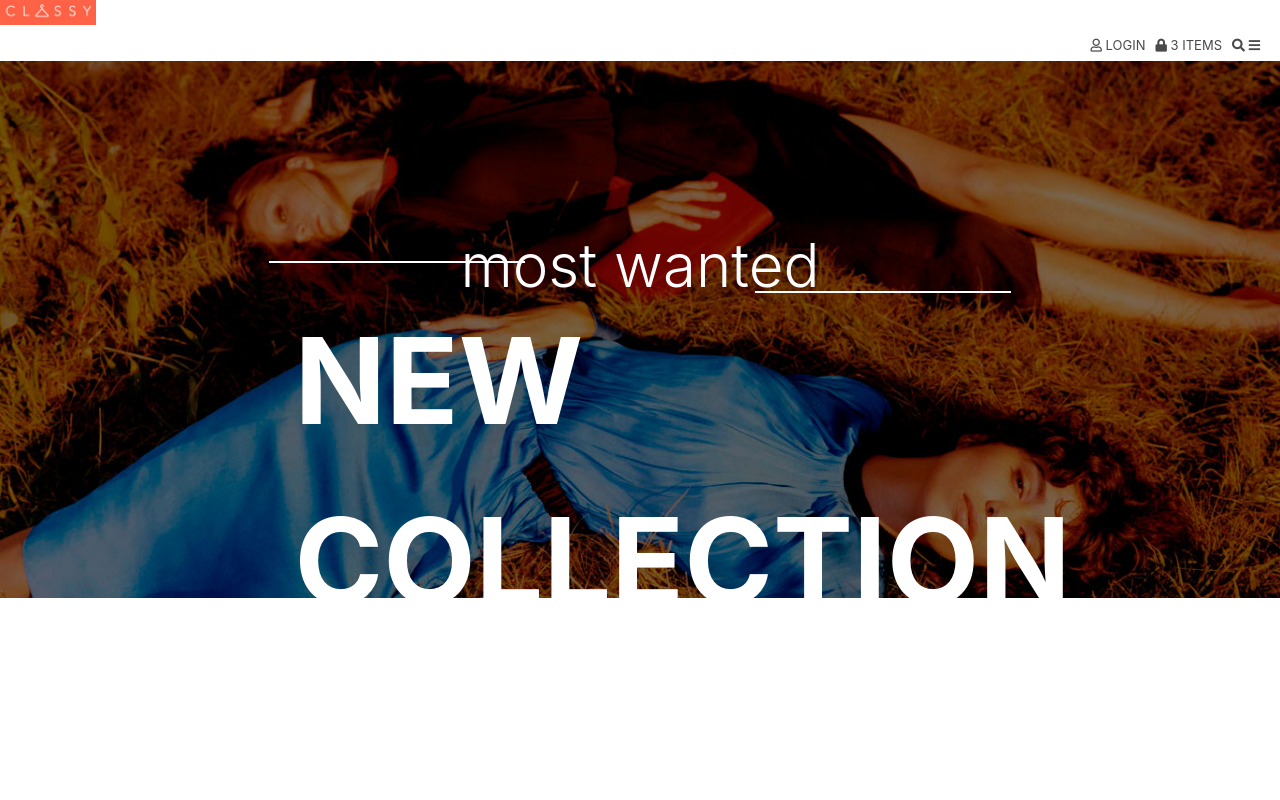
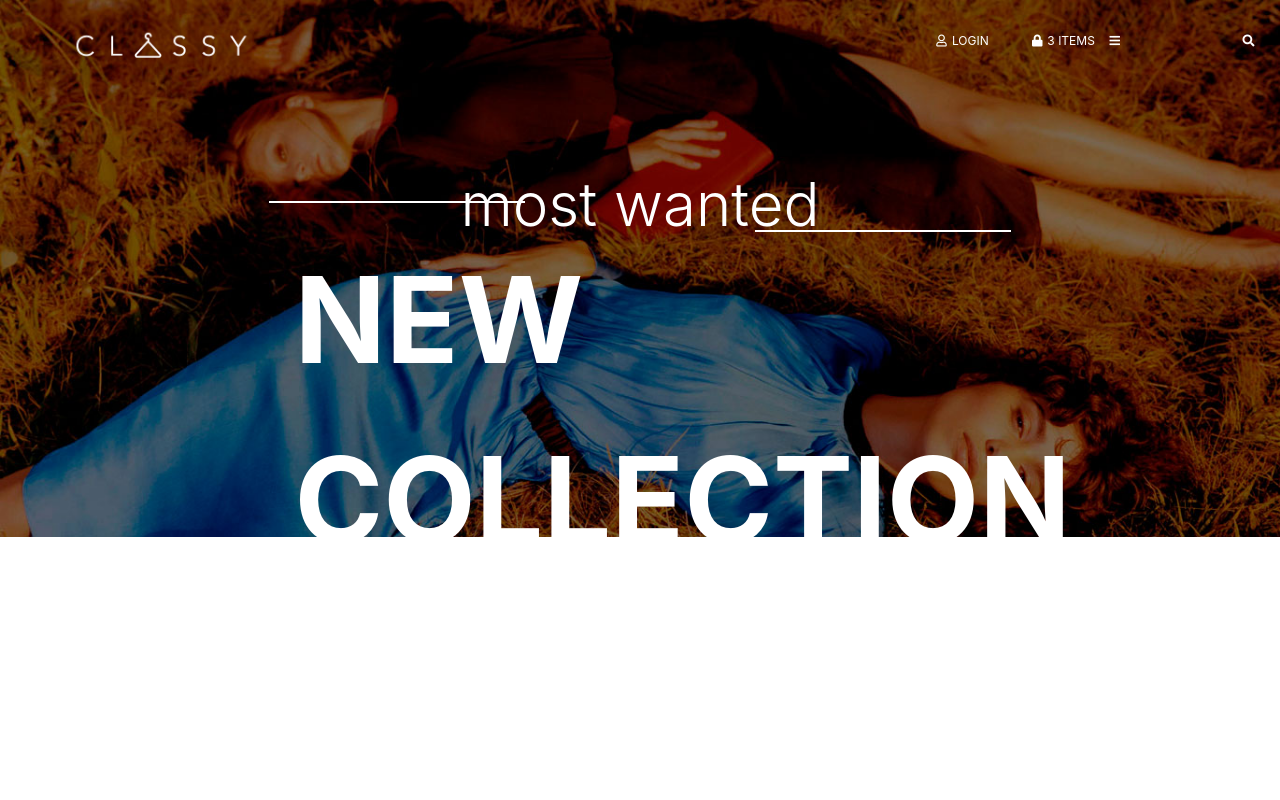
Before and after one commit to Allfixxx/my-project, a Vue app: page /collection in a window 1280 px wide. Shown: the top 800 px of the page. Built offline with nearby package versions, Linux system fonts and the light colour scheme.

Commit message:
header/home/collection
Made changes in the following three, trying to make them responsive.

```diff
--- a/src/components/Collection.vue
+++ b/src/components/Collection.vue
@@ -2,8 +2,8 @@
 
   <main class="wrapper">
 
-    <div>
-      <img class="main__logo" src="static/product-images/logo.png" alt="#" />
+    <div class="main__logo">
+      <img src="static/product-images/logo.png" alt="#" />
     </div>
     <div class="menu">
       <div class="menu__login">
@@ -13,11 +13,14 @@
         <i class="fas fa-lock"></i> 3 ITEMS
       </div>
       <div class="menu__burger">
-        <i class="fas fa-search"></i> <i class="fas fa-bars"></i>
+        <i class="fas fa-bars"></i>
+      </div>
+      <div class="menu__search">
+        <i class="fas fa-search"></i>
       </div>
     </div>
     <div class="topBanner">
-    <a href="https://google.com/"><img src="static/product-images/slider4.jpg" alt="#" /></a>
+    <img src="static/product-images/slider4.jpg" alt="#" />
     </div>
     <div class="bannerText">
       <div class="line1"></div>
--- a/src/components/Home.vue
+++ b/src/components/Home.vue
@@ -11,8 +11,11 @@
       <div class="menu__bag">
         <i class="fas fa-lock"></i> 3 ITEMS
       </div>
+      <div class="menu__search">
+        <i class="fas fa-search"></i>
+      </div>
       <div class="menu__burger">
-        <i class="fas fa-search"></i> <i class="fas fa-bars"></i>
+        <i class="fas fa-bars"></i>
       </div>
     </div>
     <!-- Slider start -->
--- a/src/scss/_header.scss
+++ b/src/scss/_header.scss
@@ -1,29 +1,186 @@
 @import '_variables.scss';
+@import '_mixins.scss';
 
 body {
 }
 
+
+
+
+@media (min-width:320px) {
+  /* smartphones, portrait iPhone, portrait 480x320 phones (Android) */
+
   .main__logo {
-  position: sticky;
+    position: absolute;
+    top: 1%;
+    left: 2%;
     z-index: 100;
-  background-color: tomato;
-  width: auto;
-  height: 25px;
+    width: 22%;
+    img {
     }
+  }
+
   .menu {
-  position: sticky;
-  z-index: 99;
+    position: absolute;
+    top: 1%;
+    z-index: 100;
     display: flex;
     justify-content: flex-end;
-  margin-right: 15px;
-  font-size: 13px;
+    font-size: 10px;
+    color: $color-white;
+    width: 100%;
+
+    i {
+      margin: 0 10%;
+    }
+  }
+
+  .menu__login {
+    width: 19%
+  }
+
+  .menu__bag {
+    width: 23%;
+  }
+
+  .menu__search {
+    width: 5%;
+  }
+
+  .menu__burger {
+    width: 8%;
+  }
+
+}
+
+@media (min-width:480px) {
+  /* smartphones, Android phones, landscape iPhone */
+
+  .menu {
+    font-size: 14px;
+
+    i {
+      margin: 0 2%;
+    }
+  }
+
+  .menu__login {
+    width: 17%
+  }
+
+  .menu__bag {
+    width: 16%;
+  }
+
+  .menu__search {
+    width: 5%;
+    margin: 0 0 0 2%;
+  }
+
+  .menu__burger {
+    width: 7%;
+  }
+
+
+}
+
+@media (min-width:600px) {
+  /* portrait tablets, portrait iPad, e-readers (Nook/Kindle), landscape 800x480 phones (Android) */
+
+  .menu {
+    font-size: 18px;
+  }
+
+}
+
+@media (min-width:801px) {
+  /* tablet, landscape iPad, lo-res laptops ands desktops */
+
+  .menu {
+    top: 1.25%;
+    font-size: 24px;
+  }
+
+  }
+
+@media (min-width:1025px) {
+  /* big landscape tablets, laptops, and desktops */
+
+  .main__logo {
+    top: 3%;
+    left: 5%;
+    width: 15%;
+  }
+
+  .menu {
+    top: 4%;
+    font-size: 12px;
+  }
+
+  .menu__login {
+    width: 7%;
+    margin-right: 0.5%;
+  }
+
+  .menu__bag {
+    width: 6%;
+  }
+
+  .menu__search {
+    width: 3%;
+  }
+
+  .menu__burger {
+    width: 8.5%;
+  }
+
+}
+
+@media (min-width:1281px) {
+  /* hi-res laptops and desktops */
+
+  .menu {
+    top: 4%;
+    font-size: 18px;
+  }
+
+  .menu__login {
+    width: 7%;
+  }
+
+  .menu__bag {
+    width: 8%;
+    margin-right: -1.25%;
+  }
+
+}
+
+@media (min-width:1900px) {
+  /* HD */
+
+  .main__logo {
+    top: 5%;
+    left: 17%;
+    width: 15%;
+  }
+
+  .menu {
+    top: 6%;
+    font-size: 30px;
+    right: -2.25%;
   }
   .menu__login {
-  margin: 5px;
+    width: 10%;
   }
   .menu__bag {
-  margin: 5px;
+    width: 10%;
+    margin-right: -1%;
+  }
+  .menu__search {
+    width: 4%;
   }
   .menu__burger {
-  margin: 5px;
+    width: 1%;
   }
+
+}
--- a/src/scss/_home.scss
+++ b/src/scss/_home.scss
@@ -777,7 +777,7 @@ body {
     margin-right: 5px;
     width: 80%;
     img {
-      width: 80%;
+      width: 79.5%;
     }
   }
 
@@ -821,6 +821,9 @@ body {
     }
   }
   .commentSlider{
+    img{
+      border: 10px solid;
+    }
     p{
       width: 35%;
     }
@@ -835,6 +838,7 @@ body {
 
     h2 {
       margin-bottom: 2%;
+      font-size: 40px;
     }
     i {
       font-size: 50px;
@@ -843,3 +847,72 @@ body {
   }
 
 }
+
+@media (min-width:1900px) {
+  /* HD */
+
+  .slide{
+    margin-left: 8.5%;
+    width: 101%
+  }
+
+  .slides {
+    height: 795px;
+  }
+
+  .nav label {
+    line-height: 795px;
+    margin-left: 8.5%;
+  }
+  .nav .next {
+    right: -9%;
+  }
+  .nav-dots {
+    left: 9%;
+  }
+
+  .category {
+    width: 100%;
+    margin: 5% 10% 5% 12%;
+  }
+
+  .brands__slider {
+    width: 81.75%;
+    margin: 0 12%;
+  }
+
+  .deals {
+    margin: 5% 10% 5% 12%;
+    width: 82.25%;
+  }
+  .deals__big {
+    width: 78.25%;
+  }
+
+  .suggestions {
+    margin: 2% 25% 2% 31%;
+  }
+
+  .items {
+    width: 94%;
+    margin: 0 0 5% 12%;
+  }
+
+  .seasonDeal{
+    width: 107%;
+  }
+
+  .commentSlider{
+    width: 107%;
+    font-size: 24px;
+    img{
+      border: 10px solid;
+      width: 10%;
+      height: 10%;
+    }
+    p{
+      width: 50%;
+    }
+  }
+
+  }
```
Lines whose indentation alone changed are shown as unchanged.
